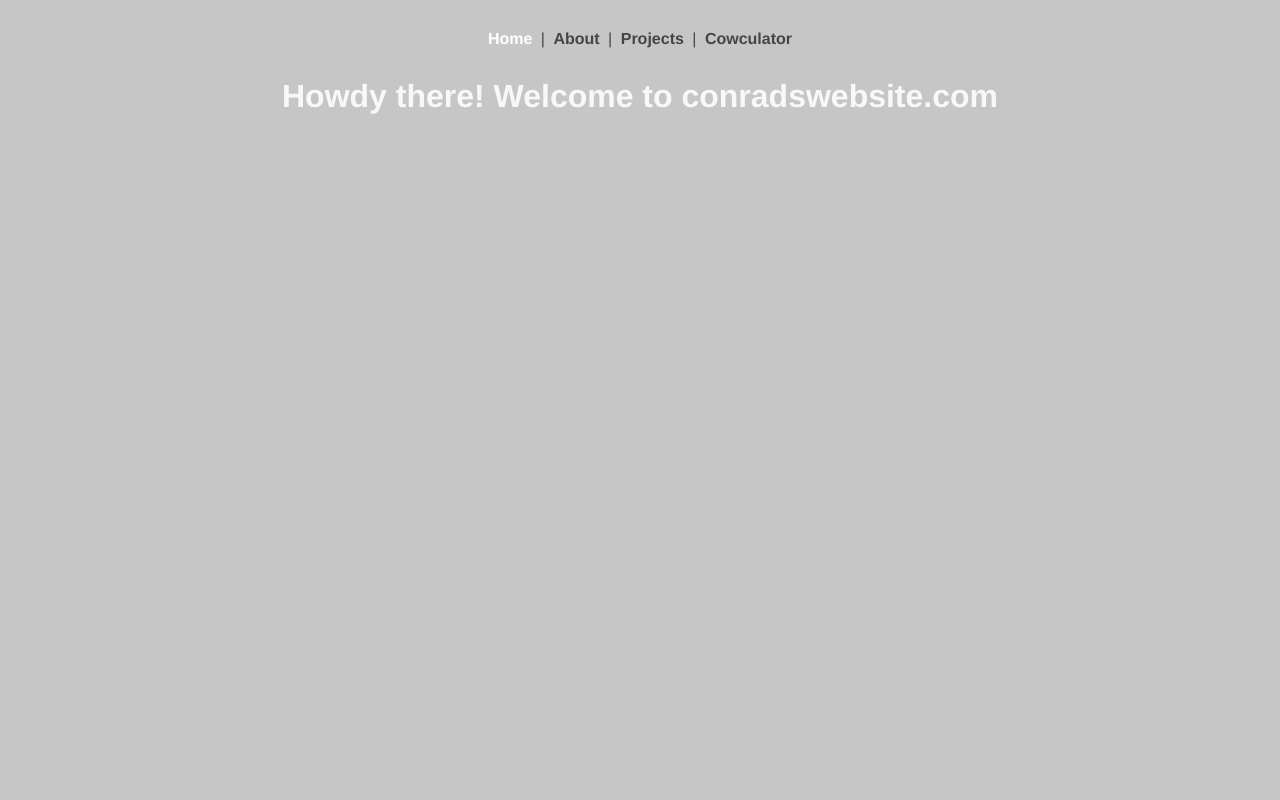
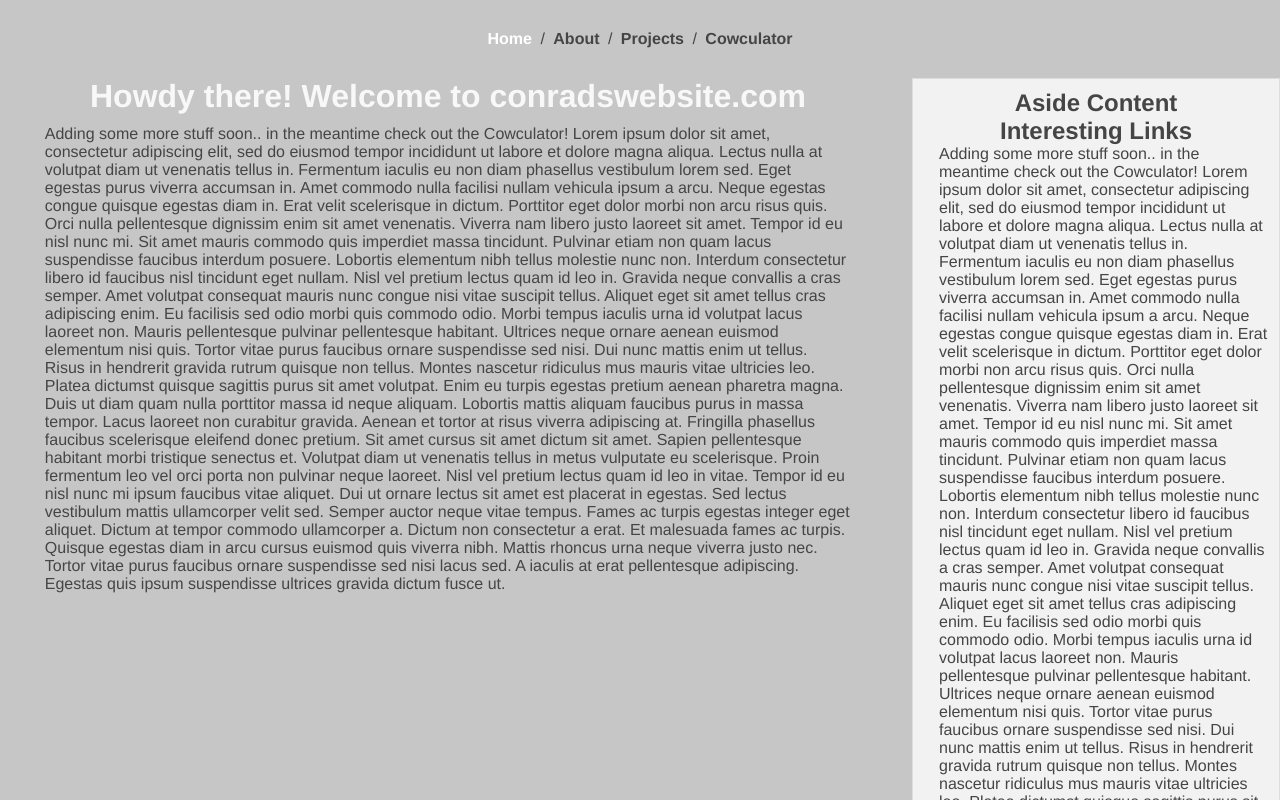
Before and after one commit to conrizzo/conradswebsite, a Vue app: page / in a window 1280 px wide. Shown: the top 800 px of the page. Built offline with nearby package versions, Linux system fonts and the light colour scheme.

Commit message:
working with aside, and how to add text and posts

```diff
--- a/src/App.vue
+++ b/src/App.vue
@@ -1,8 +1,8 @@
 <template>
   <nav>
-    <router-link to="/">Home</router-link> |
-    <router-link to="/about">About</router-link> |
-    <router-link to="/projects">Projects</router-link> |
+    <router-link to="/">Home</router-link> /
+    <router-link to="/about">About</router-link> /
+    <router-link to="/projects">Projects</router-link> /
     <router-link to="/projects/cowculator">Cowculator</router-link>
 
   </nav>
@@ -22,6 +22,7 @@
 
 nav {
   padding: 30px;
+  background-color: rgb(198, 198, 198);
 }
 
 nav a {
--- a/src/assets/globalCSS.css
+++ b/src/assets/globalCSS.css
@@ -1,3 +1,36 @@
+/* adside css */
+
+.container {
+  display: grid;
+  grid-template-columns: 70% 1fr;
+  gap: 1rem;
+}
+
+.aside {
+  min-height: 100vh;
+  justify-content: space-between;
+  flex-direction: column;
+
+}
+
+
+@media only screen and (max-width: 600px) {
+  .home {
+    display: flex;
+    flex-direction: row;
+    width: 100%;
+  }
+  .aside {
+    display: none;
+  }
+
+  .container {
+  grid-template-columns: 100% 1fr;
+}
+}
+
+
+
 /* Reset default margin and padding */
 * {
     margin: 0;
--- a/src/components/HelpGuide.vue
+++ b/src/components/HelpGuide.vue
@@ -13,8 +13,8 @@
         means that there are three 'Moo's and 2 multiplied by 2 multiplied by 2
         equals 8. Additionally, each input will show up in the array it's used
         in. Any input field entry or button press will update the values. For
-        advanced exponential cowculations use two multiplciation symbols consecutively,
-        such as 5**3 will equal 125.
+        advanced exponential cowculations use two multiplciation symbols consecutively.
+        For example, 5**3 will equal 125.
       </p>
       <!-- <h1>{{ helptitletwo }}</h1> -->
     </div>
--- /dev/null
+++ b/src/components/coreAside.vue
@@ -0,0 +1,38 @@
+<template>
+    <aside>
+      <h2>Aside Content</h2>
+      <slot name="content">
+        <!-- eslint-disable-next-line vue/valid-v-slot -->
+        <h2>Interesting Links</h2>
+        <p class="aside">
+        Adding some more stuff soon.. in the meantime check out the Cowculator! Lorem ipsum dolor sit amet, consectetur adipiscing elit, sed do eiusmod tempor incididunt ut labore et dolore magna aliqua. Lectus nulla at volutpat diam ut venenatis tellus in. Fermentum iaculis eu non diam phasellus vestibulum lorem sed. Eget egestas purus viverra accumsan in. Amet commodo nulla facilisi nullam vehicula ipsum a arcu. Neque egestas congue quisque egestas diam in. Erat velit scelerisque in dictum. Porttitor eget dolor morbi non arcu risus quis. Orci nulla pellentesque dignissim enim sit amet venenatis. Viverra nam libero justo laoreet sit amet. Tempor id eu nisl nunc mi. Sit amet mauris commodo quis imperdiet massa tincidunt. Pulvinar etiam non quam lacus suspendisse faucibus interdum posuere.
+
+Lobortis elementum nibh tellus molestie nunc non. Interdum consectetur libero id faucibus nisl tincidunt eget nullam. Nisl vel pretium lectus quam id leo in. Gravida neque convallis a cras semper. Amet volutpat consequat mauris nunc congue nisi vitae suscipit tellus. Aliquet eget sit amet tellus cras adipiscing enim. Eu facilisis sed odio morbi quis commodo odio. Morbi tempus iaculis urna id volutpat lacus laoreet non. Mauris pellentesque pulvinar pellentesque habitant. Ultrices neque ornare aenean euismod elementum nisi quis. Tortor vitae purus faucibus ornare suspendisse sed nisi.
+
+Dui nunc mattis enim ut tellus. Risus in hendrerit gravida rutrum quisque non tellus. Montes nascetur ridiculus mus mauris vitae ultricies leo. Platea dictumst quisque sagittis purus sit amet volutpat. Enim eu turpis egestas pretium aenean pharetra magna. Duis ut diam quam nulla porttitor massa id neque aliquam. Lobortis mattis aliquam faucibus purus in massa tempor. Lacus laoreet non curabitur gravida. Aenean et tortor at risus viverra adipiscing at. Fringilla phasellus faucibus scelerisque eleifend donec pretium. Sit amet cursus sit amet dictum sit amet. Sapien pellentesque habitant morbi tristique senectus et. Volutpat diam ut venenatis tellus in metus vulputate eu scelerisque. Proin fermentum leo vel orci porta non pulvinar neque laoreet. Nisl vel pretium lectus quam id leo in vitae.
+
+Tempor id eu nisl nunc mi ipsum faucibus vitae aliquet. Dui ut ornare lectus sit amet est placerat in egestas. Sed lectus vestibulum mattis ullamcorper velit sed. Semper auctor neque vitae tempus. Fames ac turpis egestas integer eget aliquet. Dictum at tempor commodo ullamcorper a. Dictum non consectetur a erat. Et malesuada fames ac turpis. Quisque egestas diam in arcu cursus euismod quis viverra nibh. Mattis rhoncus urna neque viverra justo nec. Tortor vitae purus faucibus ornare suspendisse sed nisi lacus sed. A iaculis at erat pellentesque adipiscing. Egestas quis ipsum suspendisse ultrices gravida dictum fusce ut. </p>
+      </slot>
+    </aside>
+  </template>
+
+  <script>
+  export default {
+    name: "AsideContent",
+  };
+  </script>
+
+  <style scoped>
+  aside {
+    background-color: #f2f2f2;
+    border: 1px solid #ddd;
+    padding: 10px;
+
+  }
+
+  p.aside{
+    text-align: left;
+    padding-left: 1em;
+
+  }
+  </style>
--- a/src/views/AboutView.vue
+++ b/src/views/AboutView.vue
@@ -1,11 +1,40 @@
+
+
 <template>
-  <div class="about">
-    <h1>About me</h1>
+  <div class="about container">
+    <!-- Main area -->
     <div>
-    <p class="paragraph-text">This website is made by Conrad Lundberg using <a class="text-links" href="https://github.com/vuejs/core"> Vue 3</a> (Vue.js). It is hosted on
-      <a class="text-links" href="https://github.com/conrizzo/conradswebsite"> Conrad's GitHub</a> with
-      <a class="text-links" href="https://pages.github.com/"> GitHub pages.</a>
-    </p>
-  </div> https://pages.github.com/
+      <h1>Howdy there! Welcome to conradswebsite.com</h1>
+      <p class="paragraph-text">This website is made by Conrad Lundberg using <a class="text-links" href="https://github.com/vuejs/core"> Vue 3</a> (Vue.js). It is hosted on
+      <a class="text-links" href="https://github.com/conrizzo/conradswebsite"> Conrad's GitHub</a> with <a class="text-links" href="https://pages.github.com/"> GitHub pages.</a>
+      </p>
+
+    </div>
+    <!-- Aside area -->
+    <AsideContent class="aside">
+
+
+    </AsideContent>
   </div>
 </template>
+
+<script>
+import AsideContent from "@/components/coreAside.vue";
+
+export default {
+  name: "HomeView",
+  components: {
+    AsideContent,
+  },
+};
+</script>
+
+<style scoped>
+
+h1 {
+  text-align: center;
+}
+
+
+
+</style>
--- a/src/views/HomeView.vue
+++ b/src/views/HomeView.vue
@@ -1,21 +1,47 @@
 <template>
-  <div class="home">
-   <h1>Howdy there! Welcome to conradswebsite.com</h1>
-   <p class="paragraph-text">
+  <div class="container">
+    <!-- Main area -->
+    <div>
+      <h1>Howdy there! Welcome to conradswebsite.com</h1>
+      <p class="homeview"> Adding some more stuff soon.. in the meantime check out the Cowculator! Lorem ipsum dolor sit amet, consectetur adipiscing elit, sed do eiusmod tempor incididunt ut labore et dolore magna aliqua. Lectus nulla at volutpat diam ut venenatis tellus in. Fermentum iaculis eu non diam phasellus vestibulum lorem sed. Eget egestas purus viverra accumsan in. Amet commodo nulla facilisi nullam vehicula ipsum a arcu. Neque egestas congue quisque egestas diam in. Erat velit scelerisque in dictum. Porttitor eget dolor morbi non arcu risus quis. Orci nulla pellentesque dignissim enim sit amet venenatis. Viverra nam libero justo laoreet sit amet. Tempor id eu nisl nunc mi. Sit amet mauris commodo quis imperdiet massa tincidunt. Pulvinar etiam non quam lacus suspendisse faucibus interdum posuere.
 
+Lobortis elementum nibh tellus molestie nunc non. Interdum consectetur libero id faucibus nisl tincidunt eget nullam. Nisl vel pretium lectus quam id leo in. Gravida neque convallis a cras semper. Amet volutpat consequat mauris nunc congue nisi vitae suscipit tellus. Aliquet eget sit amet tellus cras adipiscing enim. Eu facilisis sed odio morbi quis commodo odio. Morbi tempus iaculis urna id volutpat lacus laoreet non. Mauris pellentesque pulvinar pellentesque habitant. Ultrices neque ornare aenean euismod elementum nisi quis. Tortor vitae purus faucibus ornare suspendisse sed nisi.
 
-  </p>
+Dui nunc mattis enim ut tellus. Risus in hendrerit gravida rutrum quisque non tellus. Montes nascetur ridiculus mus mauris vitae ultricies leo. Platea dictumst quisque sagittis purus sit amet volutpat. Enim eu turpis egestas pretium aenean pharetra magna. Duis ut diam quam nulla porttitor massa id neque aliquam. Lobortis mattis aliquam faucibus purus in massa tempor. Lacus laoreet non curabitur gravida. Aenean et tortor at risus viverra adipiscing at. Fringilla phasellus faucibus scelerisque eleifend donec pretium. Sit amet cursus sit amet dictum sit amet. Sapien pellentesque habitant morbi tristique senectus et. Volutpat diam ut venenatis tellus in metus vulputate eu scelerisque. Proin fermentum leo vel orci porta non pulvinar neque laoreet. Nisl vel pretium lectus quam id leo in vitae.
+
+Tempor id eu nisl nunc mi ipsum faucibus vitae aliquet. Dui ut ornare lectus sit amet est placerat in egestas. Sed lectus vestibulum mattis ullamcorper velit sed. Semper auctor neque vitae tempus. Fames ac turpis egestas integer eget aliquet. Dictum at tempor commodo ullamcorper a. Dictum non consectetur a erat. Et malesuada fames ac turpis. Quisque egestas diam in arcu cursus euismod quis viverra nibh. Mattis rhoncus urna neque viverra justo nec. Tortor vitae purus faucibus ornare suspendisse sed nisi lacus sed. A iaculis at erat pellentesque adipiscing. Egestas quis ipsum suspendisse ultrices gravida dictum fusce ut.
+
+      </p>
+    </div>
+    <!-- Aside area -->
+    <AsideContent class="aside">
+
+    </AsideContent>
   </div>
 </template>
 
 <script>
-// @ is an alias to /src
-
+import AsideContent from "@/components/coreAside.vue";
 
 export default {
-  name: 'HomeView',
+  name: "HomeView",
   components: {
+    AsideContent,
+  },
+};
+</script>
 
-  }
+<style scoped>
+
+p.homeview{
+  margin-left: auto;
+  margin-right: auto;
+  text-align: left;
+  width: 90%;
 }
-</script>
+
+h1 {
+  text-align: center;
+}
+
+</style>
--- a/src/views/projects/CowculatorView.vue
+++ b/src/views/projects/CowculatorView.vue
@@ -1,7 +1,7 @@
 
 <template>
   <div class="green-field-image">
-    <h1> Cowculator </h1>
+    <h1> The Cowculator </h1>
     <p class="paragraph-text">Get cow-culating today! Background cow math images generated using <a class="text-links" href="https://github.com/CompVis/stable-diffusion">stable diffusion</a>.
     </p>
     <hr class="solid">
@@ -80,8 +80,8 @@
         title: "Cow-culator",
         header: "Alpha-Build-1.0",
         text:
-          "This is built in Vue 3. Click anywhere on the screen outside this modal to exit! This modal is a component that is an array of 5 props and additional text. " +
-          "From top to bottom they are props: title, header, text, imagePath, and url. This is a rough approximation of programming languages used to build this: ",
+          "Made in Tübingen, Germany, and built using Vue 3. Click anywhere on the screen outside this modal to exit! This modal is a component that is an array of 5 props and additional text. " +
+          "From top to bottom they are props: title, header, text, imagePath, and url. A rough approximation of programming languages used to build this below: ",
         url: "https://github.com/conrizzo/conradswebsite",
         showSiteMain: false,
         helpTitle: "How to use:",
```
Also changed, not shown: src/components/SiteMain.vue (+25 -14 lines).
